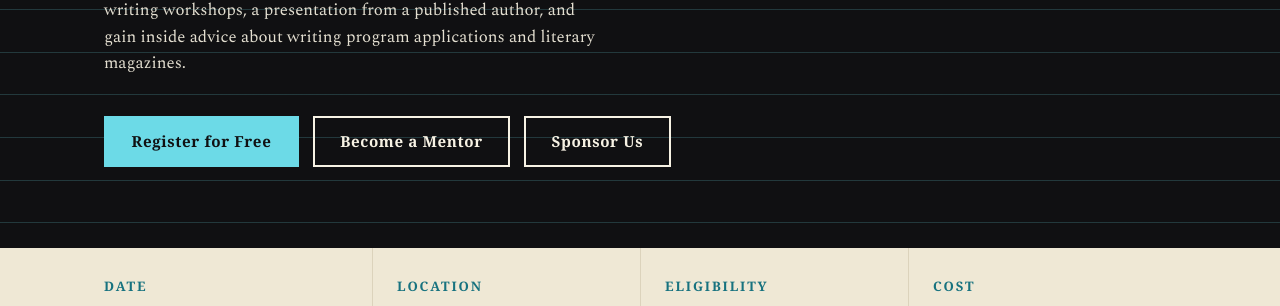
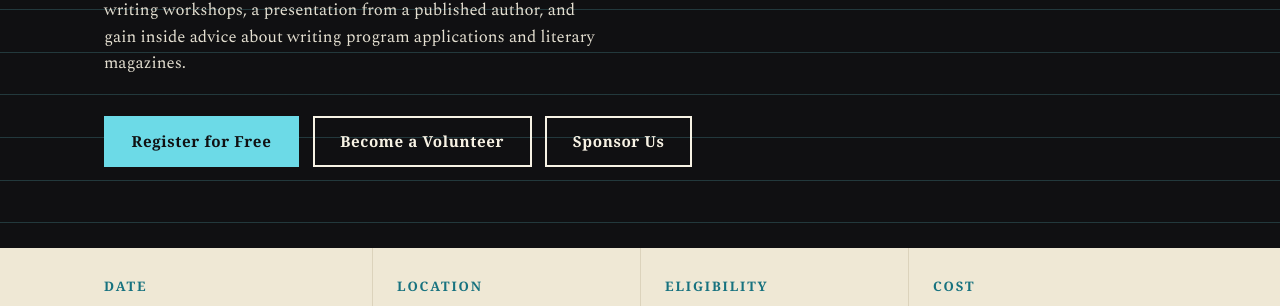
Before and after one commit to Writer-s-Hook/Website, a Jekyll site: the page built from index.md, in a window 1280 px wide and 900 px high, scrolled down 457 px. Shown: the part 129-435 px from the top of the window. Built offline with Jekyll 4.4.1, drawn with Linux system fonts in a browser that asks for light colours; some web fonts are replaced.

Commit message:
Home page: "Become a Mentor" becomes "Become a Volunteer"
Matches the page it leads to; the mentor wording stays on /volunteer/ itself,
where it labels the email button.

Co-Authored-By: Claude Opus 5 <noreply@anthropic.com>

```diff
--- a/_layouts/home.html
+++ b/_layouts/home.html
@@ -16,7 +16,7 @@ layout: default
     </div>
     <div class="hero-actions">
       <a class="btn btn-primary" href="{{ site.event.register_url }}">Register for Free</a>
-      <a class="btn btn-ghost" href="{{ '/volunteer/' | relative_url }}">Become a Mentor</a>
+      <a class="btn btn-ghost" href="{{ '/volunteer/' | relative_url }}">Become a Volunteer</a>
       <a class="btn btn-ghost" href="https://hcb.hackclub.com/donations/start/writershook" target="_blank" rel="noopener">Sponsor Us</a>
     </div>
   </div>
```
